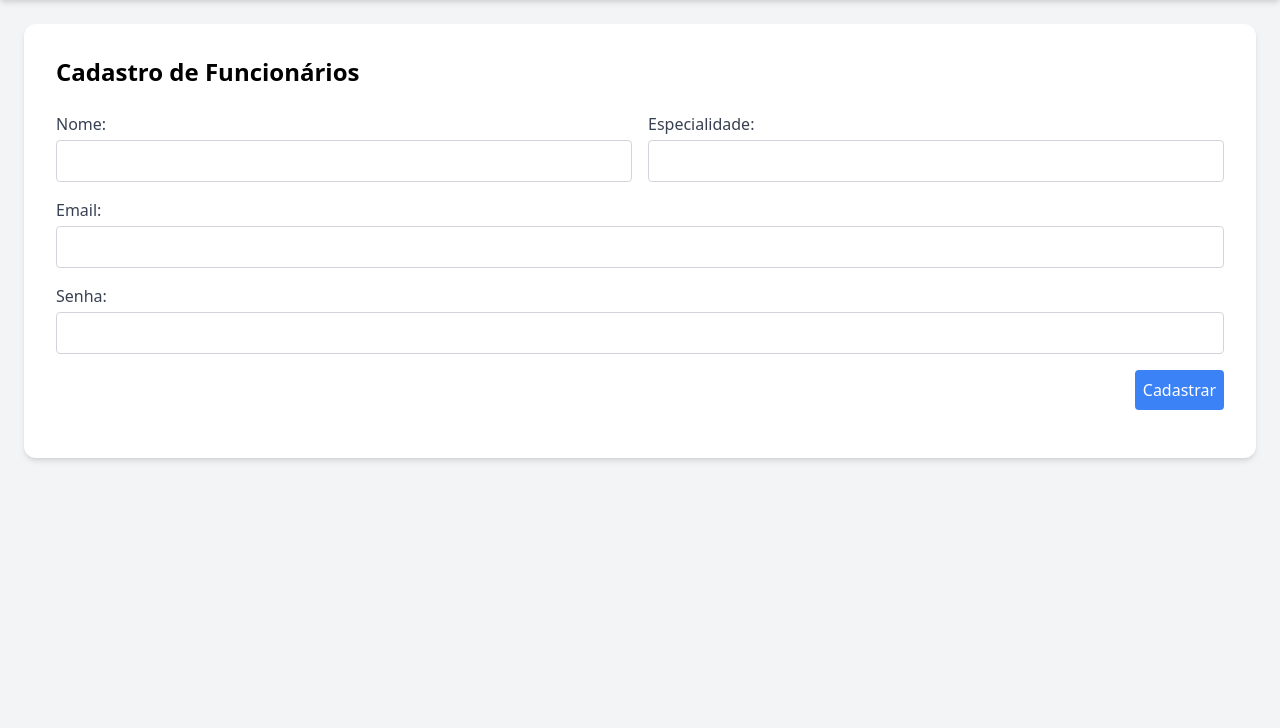
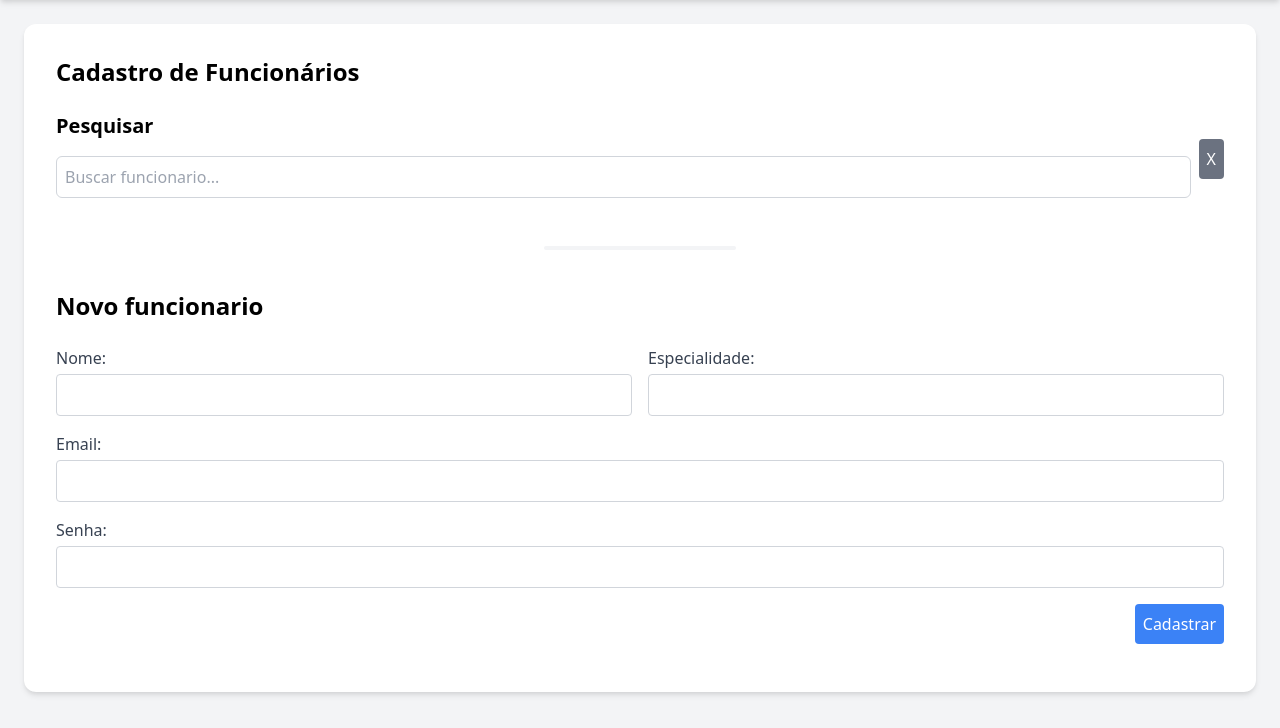
Before and after one commit to CWebler/tekove, a Flask app: page /funcionario/cadastro in a window 1280 px wide. Shown: the part 72-800 px from the top of the page. Run offline with Flask 3, Linux system fonts and the light colour scheme; some libraries are stand-ins or nearby versions.

Commit message:
atualização de funcinonario

```diff
--- a/app/app.py
+++ b/app/app.py
@@ -263,10 +263,58 @@ def atualizar_paciente(id):
     conn.close()
     return render_template("partials/success.html", mensagem="Paciente alterado com sucesso!")
 
+@app.route('/funcionario/atualizar/<int:id>', methods=['POST'])
+def atualizar_funcionario(id):
+    nome = request.form.get('nome')
+    email = request.form.get('email')
+    senha = request.form.get('senha')
+    especialidade = request.form.get('especialidade')
+
+    conn = get_db_connection()
+    cur = conn.cursor()
+    cur.execute('''
+        UPDATE Funcionarios
+        SET nome = %s, email = %s, senha = %s, especialidade = %s
+        WHERE id = %s
+    ''', (nome, email, senha, especialidade, id))
+    conn.commit()
+    cur.close()
+    conn.close()
+
+    return render_template("partials/success.html", mensagem="Funcionário atualizado com sucesso!")
+
+
 @app.route('/paciente/novo', methods=['POST'])
 def novo_paciente():
     return render_template('partials/form_paciente.html', paciente=None)
 
+@app.route('/funcionario/novo', methods=['POST'])
+def novo_funcionario():
+    return render_template('partials/form_funcionario.html', paciente=None)
+
+@app.route('/funcionario/<int:id>', methods=['GET'])
+def buscar_funcionario(id):
+    conn = get_db_connection()
+    cur = conn.cursor()
+    cur.execute(
+        'SELECT * FROM Funcionarios WHERE id = %s',
+        (id,)
+    )
+    funcionario = cur.fetchone()
+
+    if funcionario is None:
+        flash('Funcionário não encontrado!')
+        return redirect(url_for('index'))  # Redirecionar para uma página de lista ou inicial
+
+    funcionario = {
+        'nome': funcionario[1],
+        'email': funcionario[2],
+        'senha': funcionario[3],
+        'especialidade': funcionario[4]
+    }
+
+    return render_template('buscar_funcionario.html', id=id, funcionario=funcionario)
+
 if __name__ == '__main__':
     app.config['TEMPLATES_AUTO_RELOAD'] = True
     app.run(host='0.0.0.0', debug=True)
--- a/app/templates/cadastro_funcionario.html
+++ b/app/templates/cadastro_funcionario.html
@@ -1,33 +1,99 @@
-{% extends "base.html" %}
+{% extends "base.html" %} {% block title %}Cadastro de Funcionários{% endblock
+%} {% block content %}
 
-{% block title %}Cadastro de Funcionários{% endblock %}
+<script>
+  document.addEventListener("DOMContentLoaded", (event) => {
+    document.addEventListener("click", function (e) {
+      if (e.target && e.target.matches(".result-item-funcionarios")) {
+        document.getElementById("funcionario_id").value = e.target.dataset.id;
 
-{% block content %}
+        document.getElementById("search_funcionarios").value =
+          e.target.innerText;
+        document.getElementById("results_funcionarios").innerHTML = "";
+
+        document
+          .getElementById("fetch_funcionario_form")
+          .setAttribute("hx-get", `/funcionario/${e.target.dataset.id}`);
+        document.getElementById(
+          "fetch_funcionario_form"
+        ).action = `/funcionario/${e.target.dataset.id}`;
+
+        htmx.process(document.body);
+
+        document
+          .getElementById("fetch_funcionario_form")
+          .dispatchEvent(
+            new Event("submit", { bubbles: true, cancelable: true })
+          );
+      }
+    });
+
+    document
+      .getElementById("clear_search")
+      .addEventListener("click", function () {
+        document.getElementById("search_funcionarios").value = "";
+        document.getElementById("results_funcionarios").innerHTML = "";
+        document.getElementById("funcionario_id").value = "";
+
+        // Clear form fields
+        const form = document.getElementById("form");
+        form.reset();
+      });
+  });
+</script>
+
 <div class="bg-white p-8 rounded-xl shadow-md">
-    <h1 class="text-2xl font-bold mb-6">Cadastro de Funcionários</h1>
-    <form id="form" hx-post="/funcionario/inserir" hx-target="#result" hx-swap="innerHTML">
-        <div class="mb-4 flex space-x-4">
-            <div class="w-1/2">
-                <label for="nome" class="block text-gray-700">Nome:</label>
-                <input type="text" id="nome" name="nome" class="w-full p-2 border border-gray-300 rounded mt-1" required>
-            </div>
-            <div class="w-1/2">
-                <label for="especialidade" class="block text-gray-700">Especialidade:</label>
-                <input type="text" id="especialidade" name="especialidade" class="w-full p-2 border border-gray-300 rounded mt-1">
-            </div>
-        </div>
-        <div class="mb-4">
-            <label for="email" class="block text-gray-700">Email:</label>
-            <input type="email" id="email" name="email" class="w-full p-2 border border-gray-300 rounded mt-1" required>
-        </div>
-        <div class="mb-4">
-            <label for="senha" class="block text-gray-700">Senha:</label>
-            <input type="password" id="senha" name="senha" class="w-full p-2 border border-gray-300 rounded mt-1" required>
-        </div>
-        <div class="flex justify-end">
-            <button type="submit" class="bg-blue-500 text-white p-2 rounded">Cadastrar</button>
-        </div>
+  <h1 class="text-2xl font-bold mb-6">Cadastro de Funcionários</h1>
+  <div class="flex items-center space-x-2 mb-4">
+    <div class="flex-grow">
+      <label class="text-xl font-semibold mb-4 block">Pesquisar</label>
+      <input type="hidden" id="funcionario_id" name="funcionario_id" />
+      <input
+        type="text"
+        id="search_funcionarios"
+        name="search_funcionarios"
+        placeholder="Buscar funcionario..."
+        hx-get="/search_funcionarios"
+        hx-trigger="input changed delay:500ms"
+        hx-target="#results_funcionarios"
+        hx-swap="innerHTML"
+        class="w-full p-2 border border-gray-300 rounded-md"
+      />
+      <div id="results_funcionarios" class="relative mt-2"></div>
+    </div>
+    <form
+      id="clear_form"
+      hx-post="/funcionario/novo"
+      hx-target="#patient_form_container"
+      hx-swap="innerHTML"
+      class="flex items-center"
+    >
+      <button
+        id="clear_search"
+        type="submit"
+        class="bg-gray-500 text-white p-2 rounded focus:outline-none"
+      >
+        X
+      </button>
     </form>
-    <div id="result" class="mt-4"></div>
+  </div>
+
+  <hr
+    class="w-48 h-1 mx-auto my-4 bg-gray-100 border-0 rounded md:my-10 dark:bg-gray-700"
+  />
+
+  <form
+    id="fetch_funcionario_form"
+    hx-get=""
+    hx-trigger="submit"
+    hx-target="#patient_form_container"
+    hx-swap="innerHTML"
+  ></form>
+
+  <div id="patient_form_container">
+   {% include 'partials/form_funcionario.html' %}
+  </div>
+
+  <div id="result" class="mt-4"></div>
 </div>
 {% endblock %}
--- /dev/null
+++ b/app/templates/partials/form_funcionario.html
@@ -0,0 +1,56 @@
+<form
+id="form"
+hx-post="/funcionario/inserir"
+hx-target="#result"
+hx-swap="innerHTML"
+>
+<h1 class="text-2xl font-bold mb-6">Novo funcionario</h1>
+<div class="mb-4 flex space-x-4">
+  <div class="w-1/2">
+    <label for="nome" class="block text-gray-700">Nome:</label>
+    <input
+      type="text"
+      id="nome"
+      name="nome"
+      class="w-full p-2 border border-gray-300 rounded mt-1"
+      required
+    />
+  </div>
+  <div class="w-1/2">
+    <label for="especialidade" class="block text-gray-700"
+      >Especialidade:</label
+    >
+    <input
+      type="text"
+      id="especialidade"
+      name="especialidade"
+      class="w-full p-2 border border-gray-300 rounded mt-1"
+    />
+  </div>
+</div>
+<div class="mb-4">
+  <label for="email" class="block text-gray-700">Email:</label>
+  <input
+    type="email"
+    id="email"
+    name="email"
+    class="w-full p-2 border border-gray-300 rounded mt-1"
+    required
+  />
+</div>
+<div class="mb-4">
+  <label for="senha" class="block text-gray-700">Senha:</label>
+  <input
+    type="password"
+    id="senha"
+    name="senha"
+    class="w-full p-2 border border-gray-300 rounded mt-1"
+    required
+  />
+</div>
+<div class="flex justify-end">
+  <button type="submit" class="bg-blue-500 text-white p-2 rounded">
+    Cadastrar
+  </button>
+</div>
+</form>
```
Also changed, not shown: app/templates/buscar_funcionario.html (added, +58 -0 lines).
